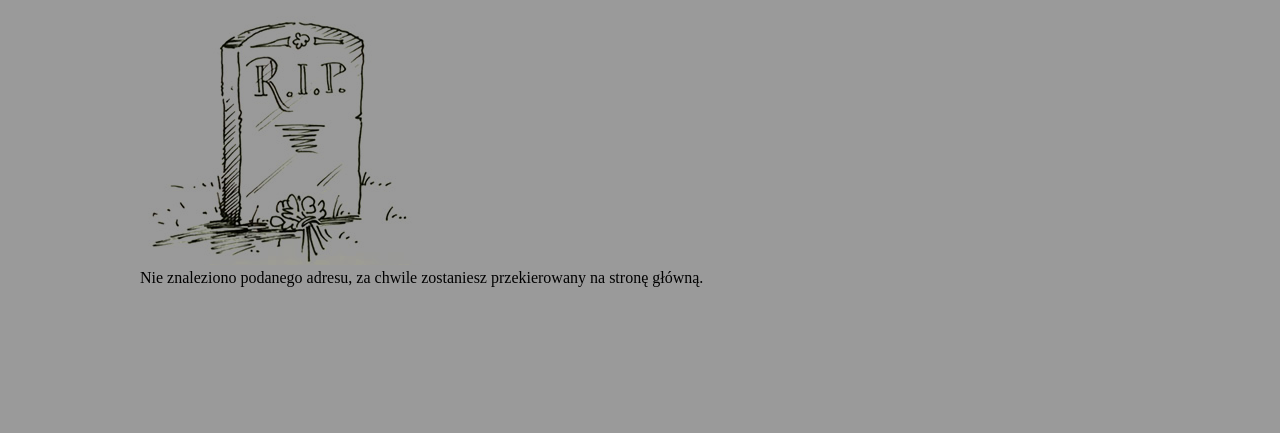
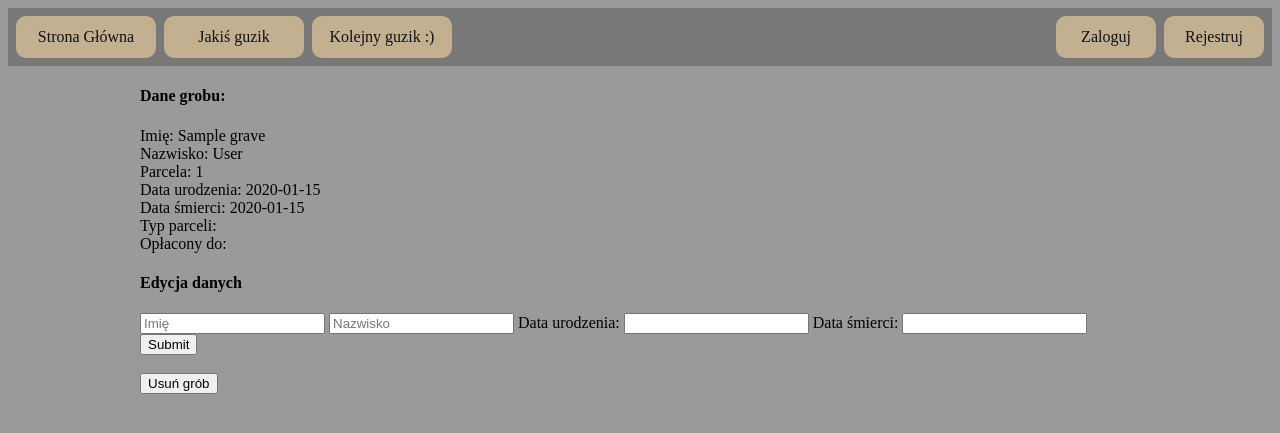
Before and after one commit to pyloveorg/graveyard_manager, a Flask app: page /grave/1 in a window 1280 px wide. Shown: the top 433 px of the page. Run offline with Flask 2, Linux system fonts and the light colour scheme; tables that the repository leaves empty hold one stand-in row (values such as "Sample post").

Commit message:
grave page, lista moich grobów

```diff
--- a/models.py
+++ b/models.py
@@ -28,11 +28,11 @@ class User(UserMixin, db.Model):
 class Grave(db.Model):
     id = db.Column(db.Integer, primary_key=True)
     user_id = db.Column(db.Integer, db.ForeignKey('user.id'), nullable=False)
-    parcel_id = db.Column(db.Integer, db.ForeignKey('parcel.id'), nullable=False)
+    parcel_id = db.Column(db.Integer, db.ForeignKey('parcel.id'), nullable=False, unique=True)
     name = db.Column(db.String(80), nullable=False)
     last_name = db.Column(db.String(120), nullable=False)
-    day_of_birth = db.Column(db.DateTime(), nullable=False)
-    day_of_death = db.Column(db.DateTime(), nullable=True)
+    day_of_birth = db.Column(db.Date(), nullable=False)
+    day_of_death = db.Column(db.Date(), nullable=True)
 
 
 class Parcel(db.Model):
--- a/templates/add_grave.html
+++ b/templates/add_grave.html
@@ -4,11 +4,11 @@
 {% endblock %}
 {% block body %}
 
-<h3>Podaj informacje dotyczące pochowanej osoby: </h3>
+<h3>Podaj informacje dotyczące grobu: </h3>
 
 Wybrana parcela: {{ p_id }}
 
-<form method="post" action="{{url_for('pages.user_page')}}">
+<form method="post" action="{{url_for('pages.add_grave', ide=parcel.id)}}">
     Imię:
     <input type="text" name="name">
     Nazwisko:
@@ -20,5 +20,4 @@ Wybrana parcela: {{ p_id }}
     <button type="submit">Submit</button>
 </form>
 
-
 {% endblock %}
--- /dev/null
+++ b/templates/grave_page.html
@@ -0,0 +1,35 @@
+{% extends 'layout.html' %}
+{% block head %}
+<title>Cmentarz - panel użytkownika</title>
+{% endblock %}
+{% block body %}
+
+<h4>Dane grobu:</h4>
+
+Imię: {{ grave.name }}
+<br>Nazwisko: {{ grave.last_name }}
+<br>Parcela: {{ grave.parcel_id }}
+<br>Data urodzenia: {{ grave.day_of_birth }}
+<br>Data śmierci: {{ grave.day_of_death }}
+<br>Typ parceli:
+<br>Opłacony do:
+
+<br>
+<h4>Edycja danych</h4>
+
+<form method="post" action="{{url_for('pages.grave', grave_id=grave.id)}}">
+    <input type="text" name="edited_name" placeholder="Imię">
+    <input type="text" name="edited_last_name" placeholder="Nazwisko">
+    Data urodzenia: <input type="text" name="edited_birth">
+    Data śmierci: <input type="text" name="edited_death">
+    <button type="submit">Submit</button>
+</form>
+
+<br>
+
+<form method="post" action="{{url_for('pages.delete_grave', grave_id=grave.id)}}">
+    <button type="submit">Usuń grób</button>
+</form>
+
+
+{% endblock %}
--- a/views.py
+++ b/views.py
@@ -228,7 +228,8 @@ def admin():
 
 @pages.route('/add_grave/<ide>', methods=['POST', 'GET'])
 def add_grave(ide):
-    p_id = Parcel.query.filter_by(id=ide).scalar()
+    parcel = Parcel.query.filter_by(id=ide).scalar()
+    p_id = parcel.id
     if request.method == 'POST':
         name = request.form['name']
         last_name = request.form['last_name']
@@ -245,13 +246,15 @@ def add_grave(ide):
         db.session.add(new_grave)
         db.session.commit()
         return redirect(url_for('pages.user_page'))
-    return render_template('add_grave.html', p_id=p_id)
+    return render_template('add_grave.html', p_id=p_id, parcel=parcel)
 
 
-@pages.route('/edit/<grave_id>', methods=['POST', 'GET'])
-def edit_grave(grave_id):
+
+
+@pages.route('/grave/<grave_id>', methods=['POST', 'GET'])
+def grave(grave_id):
+    grave = Grave.query.filter_by(id=grave_id).first()
     if request.method == 'POST':
-        grave = Grave.query.filter_by(id=grave_id).first()
         grave.name = request.form['edited_name']
         grave.last_name = request.form['edited_last_name']
         grave.day_of_birth = request.form['edited_birth']
@@ -259,7 +262,7 @@ def edit_grave(grave_id):
         db.session.commit()
         return redirect(url_for('pages.user_page'))
 
-    return render_template('edit_grave.html', grave_id=grave_id)
+    return render_template('grave_page.html', grave_id=grave_id, grave=grave)
 
 
 @pages.route('/delete/<grave_id>', methods=['POST'])
@@ -268,6 +271,7 @@ def delete_grave(grave_id):
     db.session.delete(grave)
     db.session.commit()
     return redirect(url_for('pages.user_page'))
+
 
 
 @pages.app_errorhandler(401)
```
Also changed, not shown: templates/edit_grave.html (deleted, +0 -15 lines), templates/user_page.html (+16 -17 lines).
